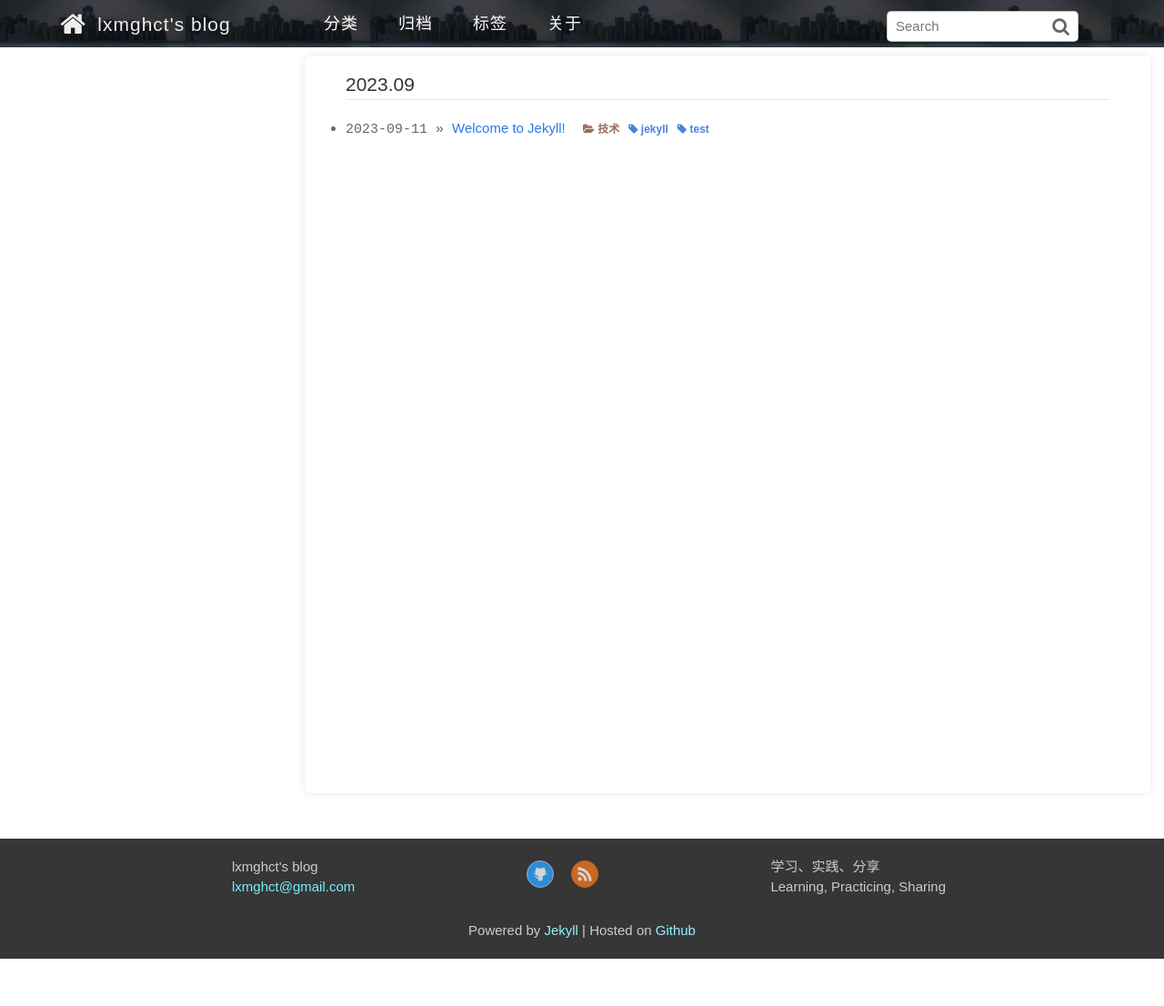
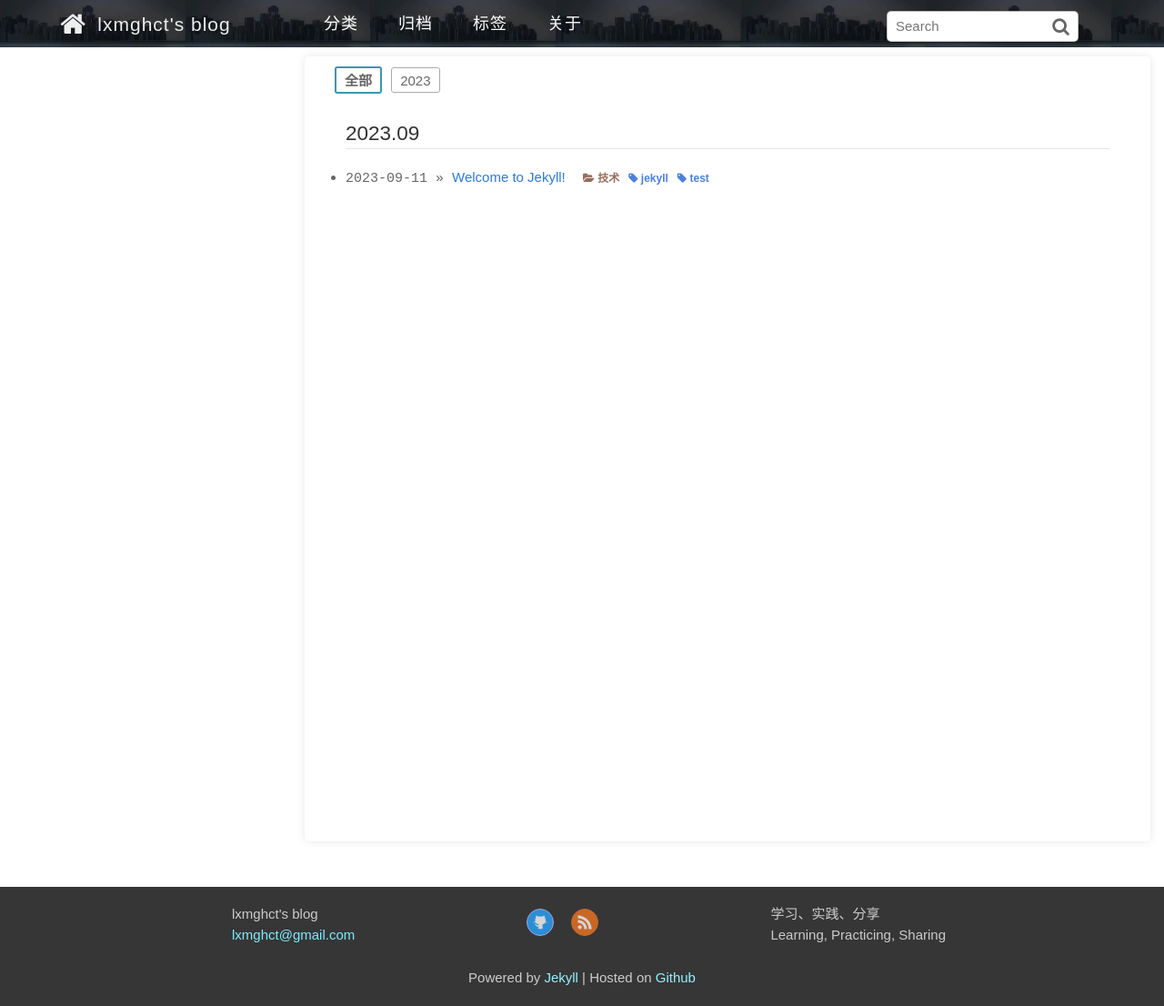
Before and after one commit to lxmghct/lxmghct.github.io, a Jekyll site: the page built from pages/archive.html, in a window 1280 px wide. Shown: the whole page at 91% size. Built offline with Jekyll 4.4.1, drawn with Linux system fonts in a browser that asks for light colours; before the commit the page ends 1054 px from its top, so only the background shows below that.

Commit message:
Add: 归档页面添加根据年份筛选

```diff
--- a/assets/css/pages/index.css
+++ b/assets/css/pages/index.css
@@ -29,6 +29,40 @@
 	font-size: 1em;
 	line-height: 1.5em;
 	margin-bottom: 0.5em;
+}
+
+.archive .my-legend {
+	display: block;
+	width: 100%;
+	padding: 0;
+	margin-bottom: 20px;
+	font-size: 1.5em;
+	line-height: inherit;
+	color: #333;
+	border: 0;
+	border-bottom: 1px solid #e5e5e5;
+}
+
+.year-selector {
+	padding: 0 1em;
+	margin-bottom: 2em;
+}
+
+.year-selector span {
+	cursor: pointer;
+	border: 1px solid #aaaaaa;
+	padding: 0.3em 0.6em;
+	margin: 0 3px;
+	border-radius: 3px;
+}
+
+.year-selector span:hover {
+	border: 1px solid #3B95B8;
+}
+
+.year-selector span.active {
+	border: 2px solid #3B95B8;
+	font-weight: bold;
 }
 
 /**
--- a/pages/archive.html
+++ b/pages/archive.html
@@ -3,7 +3,21 @@
 title: 归档
 permalink: /pages/archive.html
 ---
-<div class="home">
+<div class="year-selector">
+	<span data-year="all" class="active">全部</span>
+	{% assign years = "" | split: "," %} <!--表示给years赋值为空数组，split是分割字符串的意思，这里是分割空字符串，所以得到的是空数组-->
+	{% for post in site.posts %}
+		{% capture post_year %}{{ post.date | date: "%Y" }}{% endcapture %}
+		{% unless years contains post_year %}
+			{% assign years = years | push: post_year %} <!--push是添加元素的意思，这里是添加post_year到years数组中-->
+		{% endunless %}
+	{% endfor %}
+	{% assign years = years | sort: "reverse" %}
+	{% for year in years %}
+	<span data-year="{{ year }}">{{ year }}</span>
+	{% endfor %}
+</div>
+<div class="home archive">
 	{% for post in site.posts %}
 	{% capture this_year %}{{ post.date | date: "%Y" }}{% endcapture %}
 	{% capture this_month %}{{ post.date | date: "%m" }}{% endcapture %}
@@ -11,10 +25,10 @@
 	{% capture next_month %}{{ post.previous.date | date: "%m" }}{% endcapture %}
 
 	{% if forloop.first %}
-	<legend id="{{this_year}}-{{this_month}}">{{this_year}}.{{this_month}}</legend>
+	<div class="my-legend" id="{{this_year}}-{{this_month}}">{{this_year}}.{{this_month}}</div>
 	<ul>
 		{% endif %}
-		<li class="archive_span">
+		<li class="archive_span" data-year="{{ this_year }}">
 			{% include post_record.html post=post %}
 		</li>
 
@@ -23,15 +37,47 @@
 	{% else %}
 	{% if this_year != next_year %}
 	</ul>
-	<legend id="{{next_year}}-{{next_month}}">{{next_year}}.{{next_month}}</legend>
+	<div class="my-legend" id="{{next_year}}-{{next_month}}">{{next_year}}.{{next_month}}</div>
 	<ul>
 		{% else %}
 		{% if this_month != next_month %}
 	</ul>
-	<legend id="{{next_year}}-{{next_month}}">{{next_year}}.{{next_month}}</legend>
+	<div class="my-legend" id="{{next_year}}-{{next_month}}">{{next_year}}.{{next_month}}</div>
 	<ul>
 		{% endif %}
 		{% endif %}
 		{% endif %}
 		{% endfor %}
 </div>
+
+<script>
+	document.addEventListener("DOMContentLoaded", function () {
+		const buttons = document.querySelectorAll('.year-selector span');
+		const posts = document.querySelectorAll('.archive .archive_span');
+		const legends = document.querySelectorAll('.archive .my-legend');
+
+		buttons.forEach(button => {
+			button.addEventListener('click', function () {
+				const year = this.getAttribute('data-year');
+
+				if (year === 'all') {
+					posts.forEach(post => post.style.display = '');
+					legends.forEach(legend => legend.style.display = '');
+				} else {
+					posts.forEach(post => {
+						const postYear = post.getAttribute('data-year');
+						post.style.display = postYear === year ? '' : 'none';
+					});
+					legends.forEach(legend => {
+						const legendYear = legend.getAttribute('id').split('-')[0];
+						legend.style.display = legendYear === year ? '' : 'none';
+					});
+				}
+
+				buttons.forEach(btn => btn.classList.remove('active'));
+				this.classList.add('active');
+
+			});
+		});
+	});
+</script>
```
Lines whose indentation alone changed are shown as unchanged.
